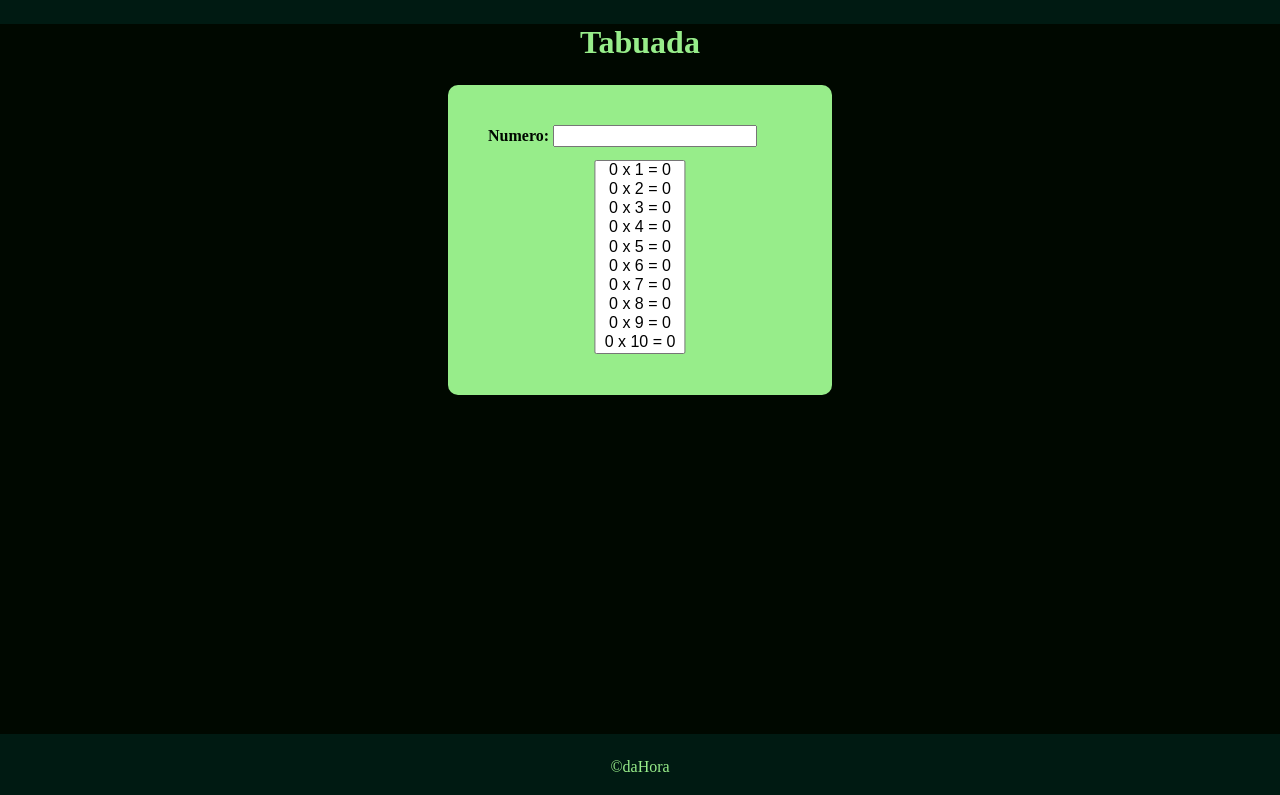
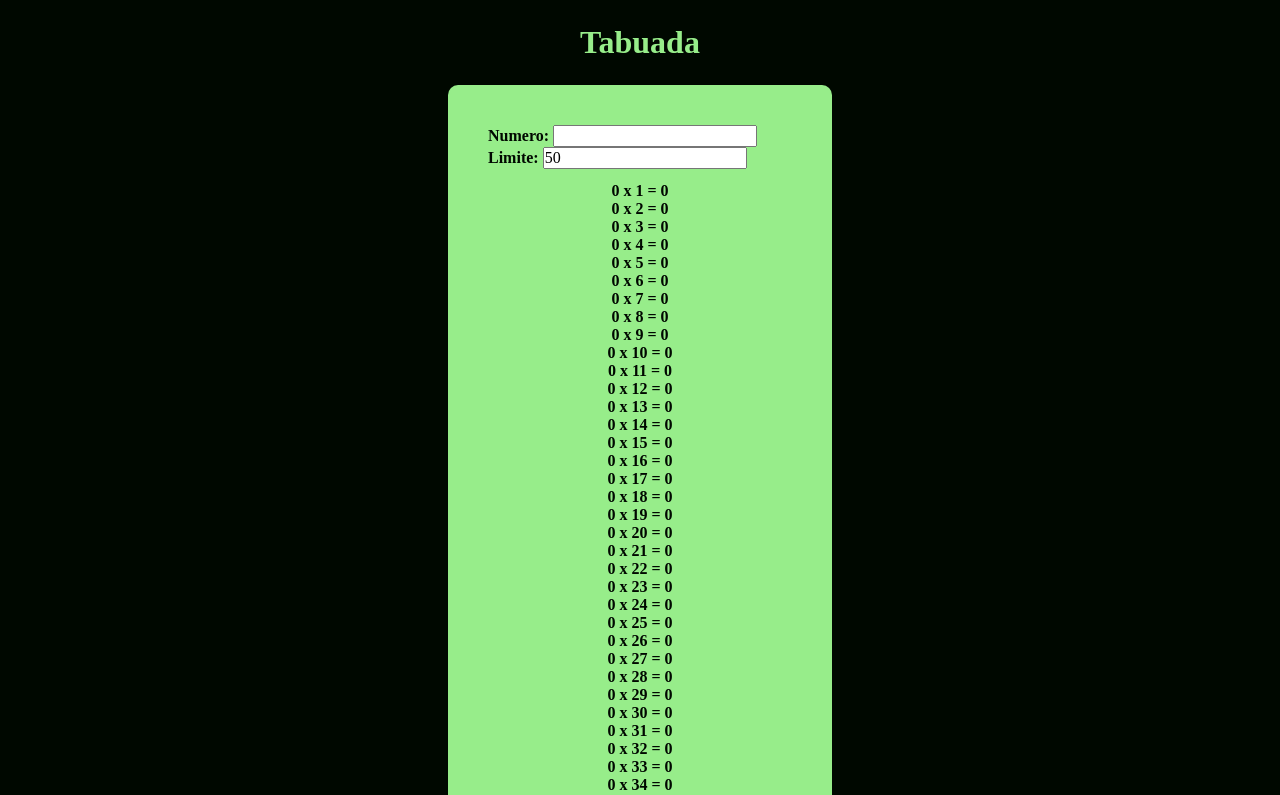
Before and after one commit to GustaDaHora/Number-Playgorund, a React (Vite) app: page /tables in a window 1280 px wide. Shown: the top 795 px of the page. Built offline with nearby package versions, Linux system fonts and the light colour scheme; a web font is replaced by a local one.

Commit message:
update:  tables
fixed footer stuck in the middle of the page.
Added a new limit input

```diff
--- a/src/app/pages/Tables/index.tsx
+++ b/src/app/pages/Tables/index.tsx
@@ -3,8 +3,12 @@ import styled from 'styled-components';
 
 const Container = styled.div`
   width: 100%;
-  height: 100vh;
+  display: flex;
+  flex-direction: column;
+  min-height: 100vh;
+  box-sizing: border-box;
   background-color: ${({ theme }) => theme.COLORS.BACKGROUND_900};
+  justify-content: space-between;
 
   h1 {
     color: ${({ theme }) => theme.COLORS.WHITE};
@@ -27,11 +31,12 @@ const Container = styled.div`
   footer {
     color: ${({ theme }) => theme.COLORS.WHITE};
     background-color: ${({ theme }) => theme.COLORS.BACKGROUND_800};
-    position: absolute;
+    position: relative;
     bottom: 0px;
     text-align: center;
     width: 100%;
     padding: 3vh;
+    margin-top: 0.5rem;
   }
 
   @media (max-width: 768px) {
@@ -60,13 +65,13 @@ const Container = styled.div`
   }
 `;
 
-const TabuadaSelect = styled.select`
+const ResultContainer = styled.div`
   position: relative;
   left: 50%;
   transform: translate(-50%, 0);
   text-align: center;
   overflow-y: hidden;
-  width: 30%;
+  width: 50%;
   font-size: 1rem;
   margin-top: 0.8rem;
 
@@ -78,27 +83,26 @@ const TabuadaSelect = styled.select`
 
 export function Tables() {
   const [num, setNum] = useState<number | string>('');
+  const [limit, setLimit] = useState<number | string>('50');
 
   const tabuada = () => {
     const n = Number(num);
+    const tableLimit = Number(limit);
     let c = 1;
-    const options: React.ReactNode[] = [];
+    const results: React.ReactNode[] = [];
 
-    while (c <= 50) {
-      options.push(
-        <option key={c} value={c}>
-          {`${n} x ${c} = ${n * c}`}
-        </option>
-      );
+    while (c <= tableLimit) {
+      results.push(<p key={c}>{`${n} x ${c} = ${n * c}`}</p>);
       c++;
     }
 
-    return options;
+    return results;
   };
 
   useEffect(() => {
-    // Set the default value for num when the component mounts
-    setNum(''); // You can set a default value here if needed
+    // Set the default values for num and limit when the component mounts
+    setNum('');
+    setLimit('50');
   }, []);
 
   return (
@@ -112,13 +116,18 @@ export function Tables() {
             id="numero"
             value={num}
             onChange={(e) => setNum(e.target.value)}
-          />{' '}
+          />
         </p>
-        <div>
-          <TabuadaSelect name="tabuada" id="seltab" size={10}>
-            {tabuada()}
-          </TabuadaSelect>
-        </div>
+        <p>
+          Limite:{' '}
+          <input
+            type="number"
+            id="limit"
+            value={limit}
+            onChange={(e) => setLimit(e.target.value)}
+          />
+        </p>
+        <ResultContainer>{tabuada()}</ResultContainer>
       </section>
       <footer>&copy;daHora</footer>
     </Container>
```
